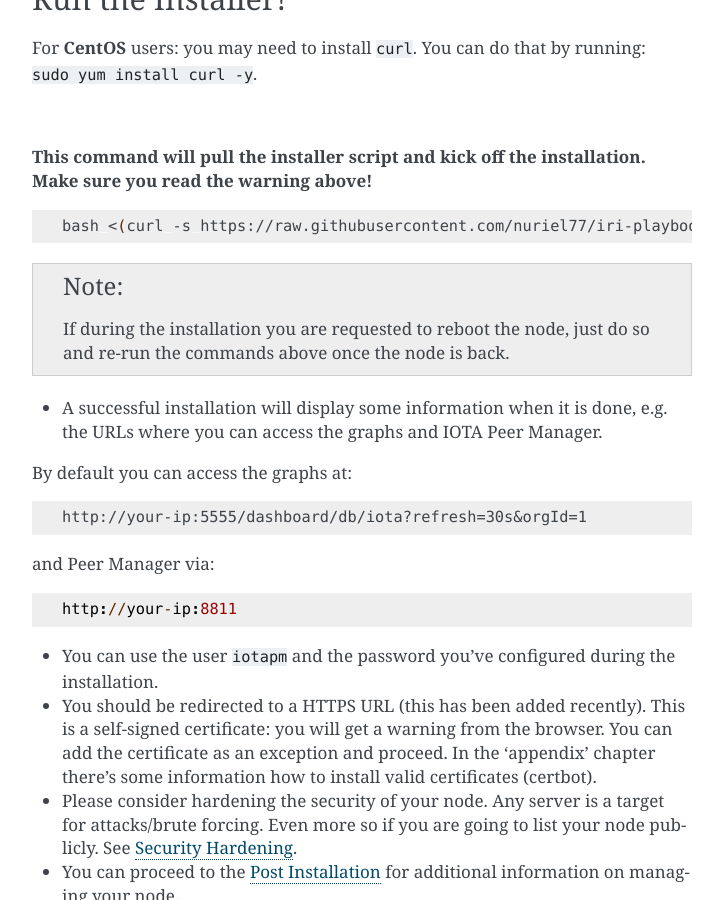
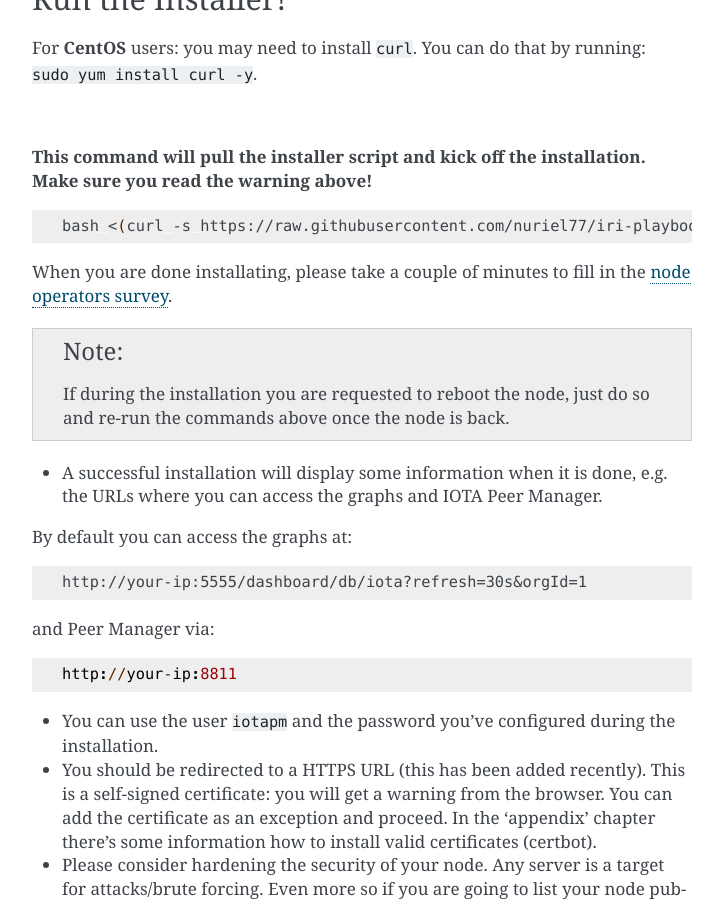
Before and after one commit to nuriel77/iri-playbook, a Sphinx documentation site: the page built from docs/getting-started-quickly.rst, in a window 1280 px wide and 900 px high, scrolled down 448 px. Shown: the whole window, without its empty margins (388-1111 px from the left). Built offline with Sphinx 7.4.7, drawn with Linux system fonts in a browser that asks for light colours.

Commit message:
Updated doc

```diff
--- a/docs/getting-started-quickly.rst
+++ b/docs/getting-started-quickly.rst
@@ -27,6 +27,9 @@ For **CentOS** users: you may need to install ``curl``. You can do that by runni
 .. code:: bash
 
    bash <(curl -s https://raw.githubusercontent.com/nuriel77/iri-playbook/master/fullnode_install.sh)
+
+
+When you are done installating, please take a couple of minutes to fill in the `node operators survey <https://goo.gl/forms/EBRhsGLho1o39bEb2>`_.
 
 
 .. note::
```
